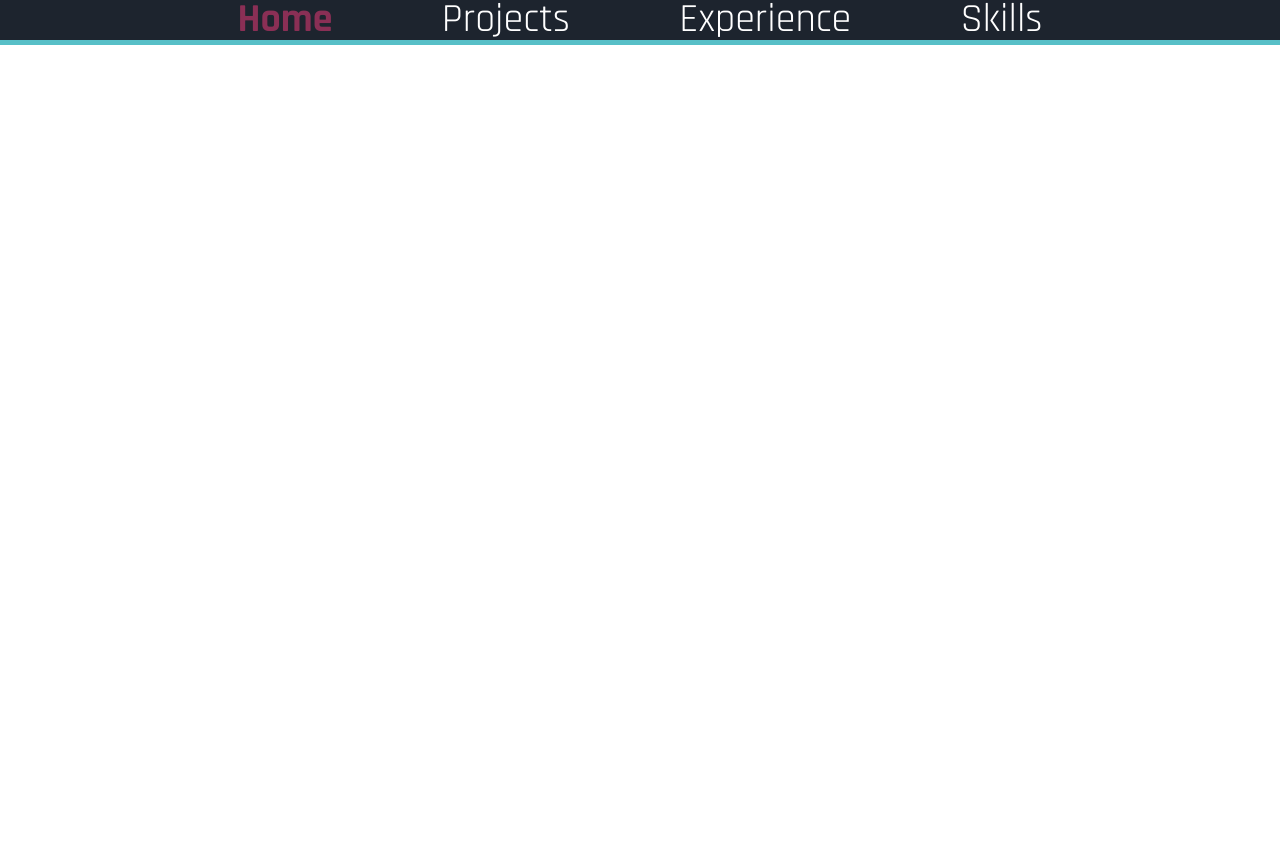
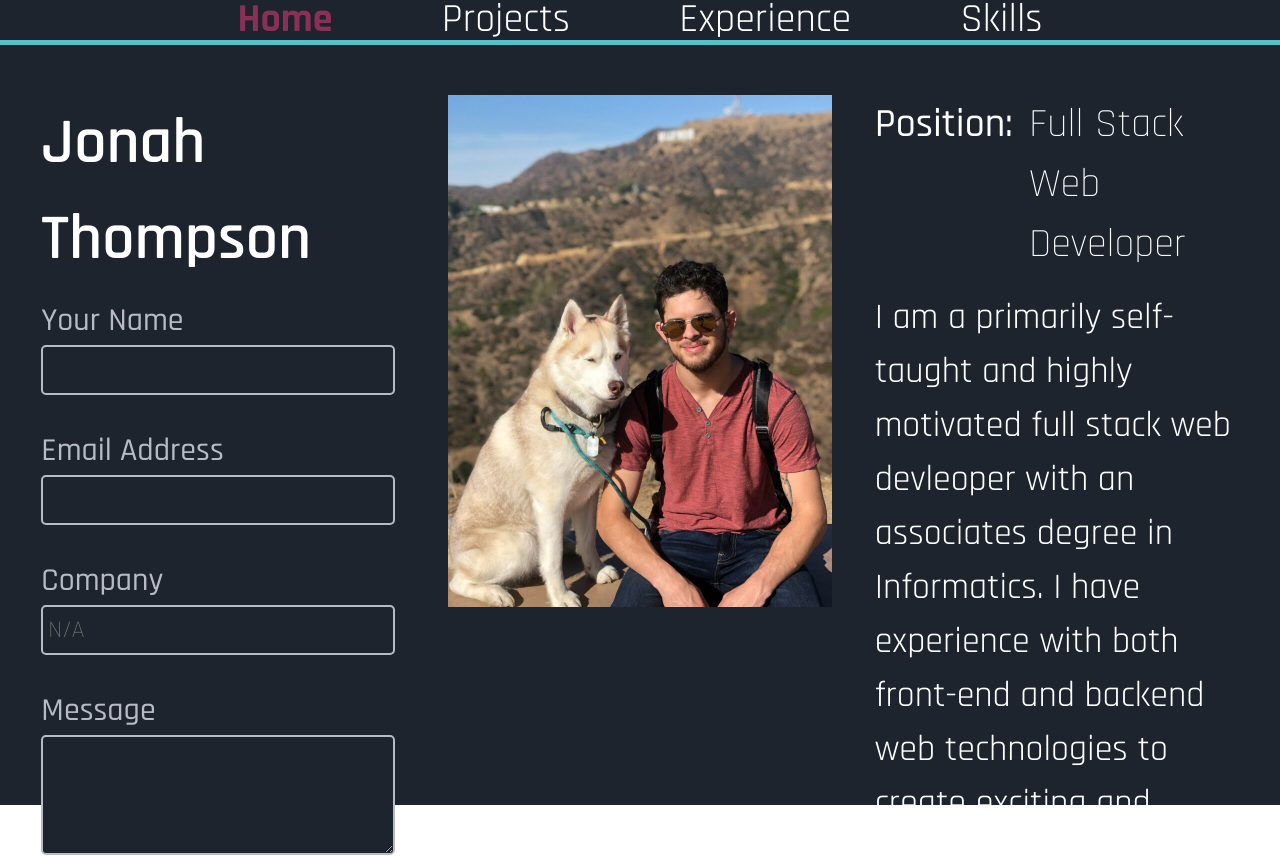
Before and after one commit to jnhthomp/Portfolio, a React (Create React App) app: page / in a window 1280 px wide. Shown: the top 857 px of the page. Built offline with nearby package versions, Linux system fonts and the light colour scheme.

Commit message:
Add newly created components to App.js

```diff
--- a/src/App.js
+++ b/src/App.js
@@ -1,13 +1,47 @@
-import logo from './logo.svg';
+import React from 'react';
 import classes from './App.module.css';
 import Navbar from './Components/Navbar/Navbar';
-import React from 'react';
+import AboutSection from './Components/AboutSection/AboutSection';
+import ContactForm from './Components/ContactForm/ContactForm';
+import Hero from './Components/Hero/Hero';
+import heroImg from './Assets/hero1.jpg'; // change import here (or add more) to change
+import AboutDescription from './Components/AboutDescription/AboutDescription';
 
-function App() {
+function App(){
+  // If making a hero image picture changer...
+  // 1. import all hero images that will be used
+  // 2. Add all to array
+  // 3. Set timer to cycle through array to change what image is being sourced
+
+  const submitFormHandler = (e) => {
+    e.preventDefault()
+    console.log('App.js: Form submitted')
+  }
+
   return (
     <React.Fragment>
       <div className={classes.tallTest}>
         <Navbar />
+        <AboutSection>
+          {/* Start About-Left */}
+          <div>
+            <h1>Jonah Thompson</h1>
+            <div className={classes.formContainer}>
+              <ContactForm onFormSubmit={submitFormHandler}/>
+            </div>
+          </div>
+          {/* End About-Left */}
+          {/* Start About-Center */}
+          <div className={classes.heroContainer}>
+            <Hero heroImg={heroImg}/>
+          </div>
+          {/* End About-Center */}
+          {/* Start About-Right */}
+          <div>
+            <AboutDescription />
+          </div>
+        </AboutSection>
+
       </div>
     </React.Fragment>
   );
--- a/src/App.module.css
+++ b/src/App.module.css
@@ -1,4 +1,16 @@
-/* Temporary class to test that the fixed navbar position is working */
-.tallTest {
-  height: 500vh;
+.formContainer {
+  padding: 10px 10px 10px 20px;
+  height: 90%;
 }
+
+/* Form heading style */
+h1 {
+  font-size: 4rem;
+  font-weight: 600;
+  padding-left: 20px;
+}
+
+.heroContainer {
+  display: flex;
+  align-items: start;
+}
```
